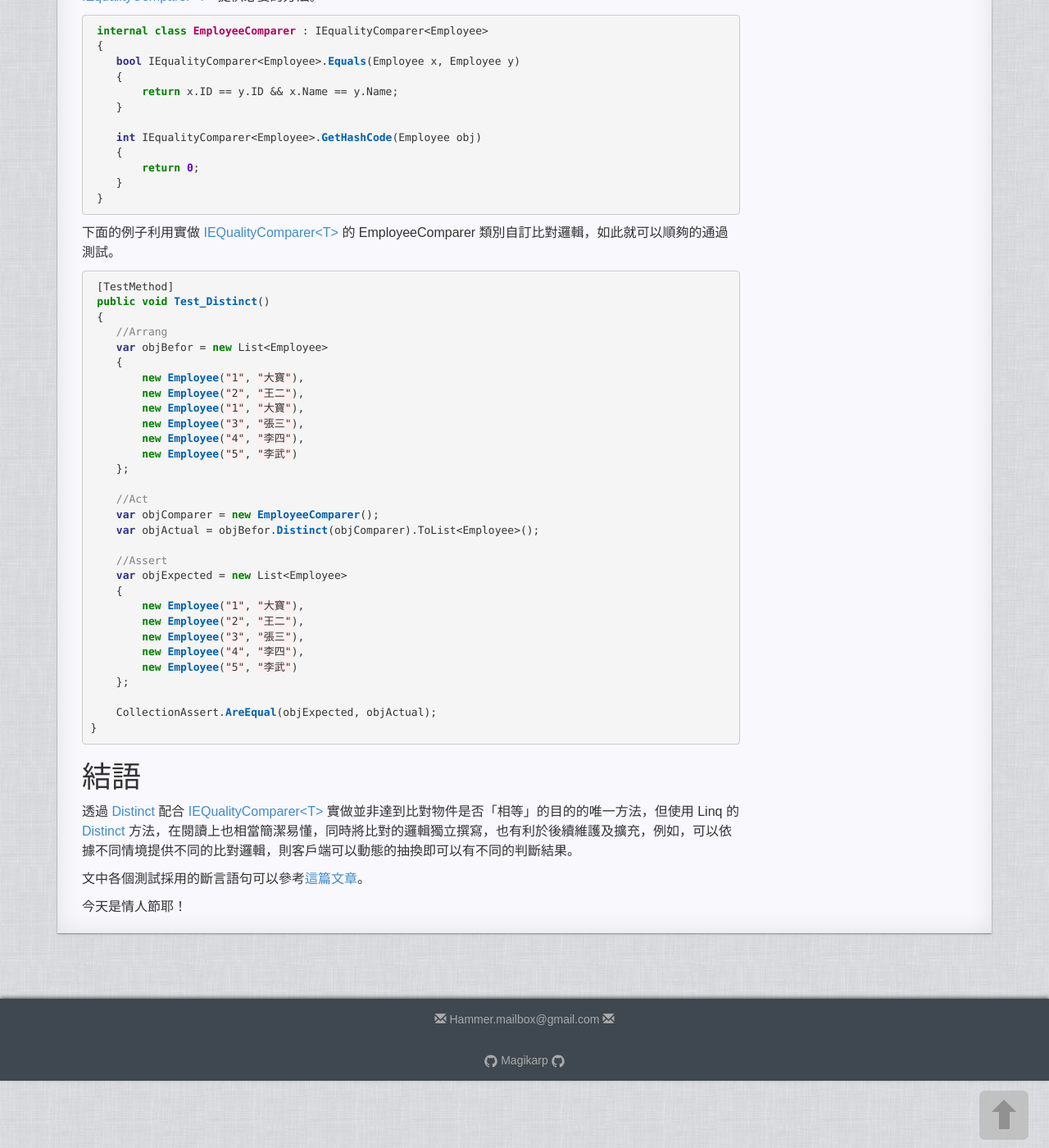
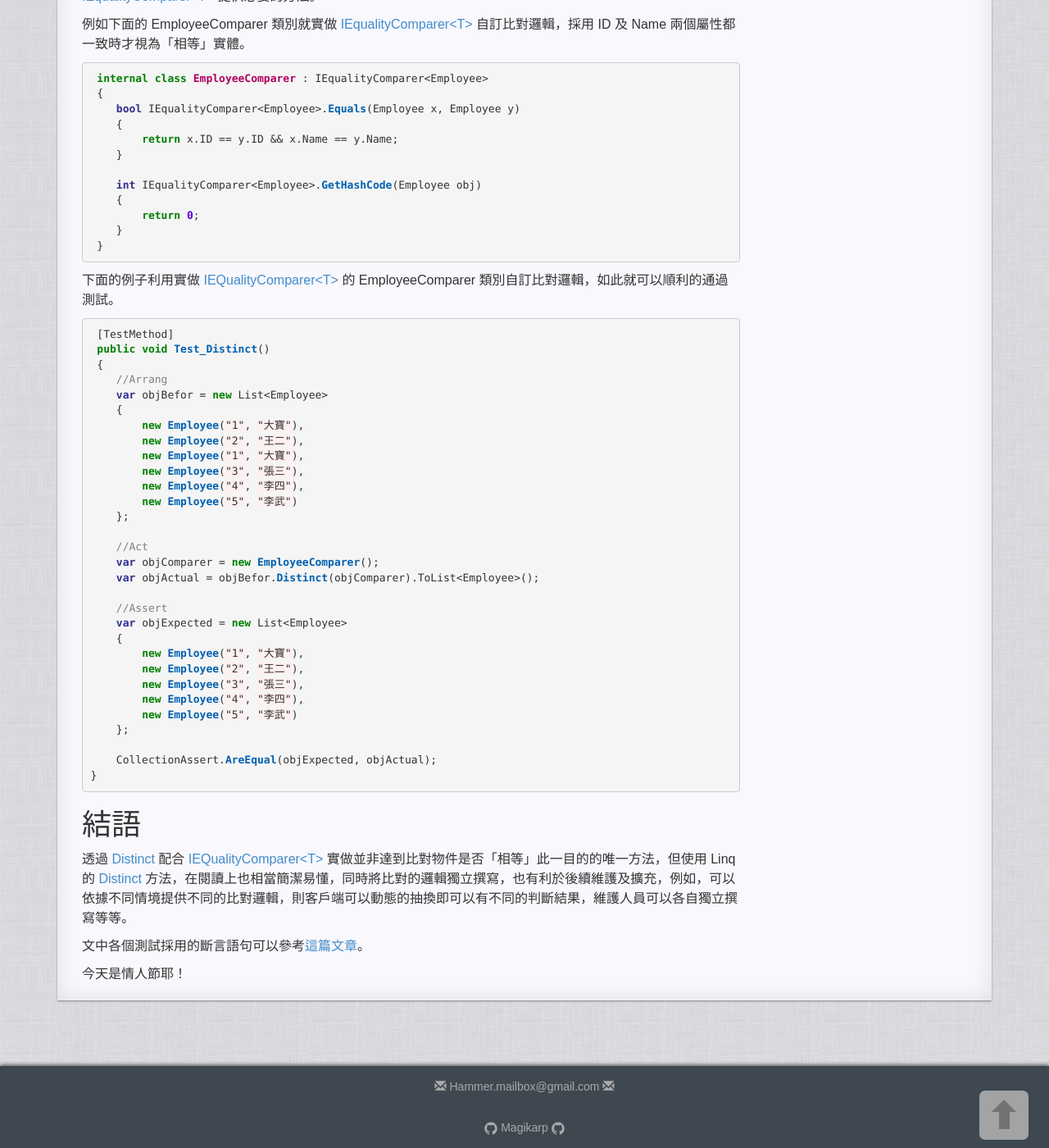
Before and after one commit to No129/No129.github.io, a Jekyll site: the page built from _posts/Weekly/2019-02-14-[Weekly]-06-2019.md, in a window 1280 px wide and 1400 px high, scrolled down 2500 px. Shown: the whole window at 82% size. Built offline with Jekyll 4.4.1, drawn with Linux system fonts in a browser that asks for light colours; nearby versions of some CDN libraries.

Commit message:
update Post 2019-06

````diff
--- a/_posts/Weekly/2019-02-14-[Weekly]-06-2019.md
+++ b/_posts/Weekly/2019-02-14-[Weekly]-06-2019.md
@@ -115,6 +115,8 @@ public void Test_Distinct_string()
 
  透過實做清單序列的 Distinct 方法，可以取得不重覆的清單序列，但並不是可以白吃的一餐，畢竟程式無法知道「相等」物件的判斷，所以要提供 Distinct 方法一個判斷工具，而這個判斷工具則需要實做介面 [IEqualityComparer\<T>][IEQualityComparer] 提供必要的方法。
 
+ 例如下面的 EmployeeComparer 類別就實做 [IEqualityComparer\<T>][IEQualityComparer] 自訂比對邏輯，採用 ID 及 Name 兩個屬性都一致時才視為「相等」實體。
+
  ```csharp
  internal class EmployeeComparer : IEqualityComparer<Employee>
  {
@@ -130,7 +132,7 @@ public void Test_Distinct_string()
  }
  ```
 
- 下面的例子利用實做 [IEQualityComparer\<T>][IEQualityComparer] 的 EmployeeComparer 類別自訂比對邏輯，如此就可以順夠的通過測試。
+ 下面的例子利用實做 [IEQualityComparer\<T>][IEQualityComparer] 的 EmployeeComparer 類別自訂比對邏輯，如此就可以順利的通過測試。
 
  ```csharp
  [TestMethod]
@@ -167,7 +169,7 @@ public void Test_Distinct_string()
 
 # 結語
 
- 透過 [Distinct][distinct] 配合 [IEQualityComparer\<T>][IEQualityComparer] 實做並非達到比對物件是否「相等」的目的的唯一方法，但使用 Linq 的 [Distinct][distinct] 方法，在閱讀上也相當簡潔易懂，同時將比對的邏輯獨立撰寫，也有利於後續維護及擴充，例如，可以依據不同情境提供不同的比對邏輯，則客戶端可以動態的抽換即可以有不同的判斷結果。
+ 透過 [Distinct][distinct] 配合 [IEQualityComparer\<T>][IEQualityComparer] 實做並非達到比對物件是否「相等」此一目的的唯一方法，但使用 Linq 的 [Distinct][distinct] 方法，在閱讀上也相當簡潔易懂，同時將比對的邏輯獨立撰寫，也有利於後續維護及擴充，例如，可以依據不同情境提供不同的比對邏輯，則客戶端可以動態的抽換即可以有不同的判斷結果，維護人員可以各自獨立撰寫等等。
 
  文中各個測試採用的斷言語句可以參考[這篇文章][link]。
 
````
